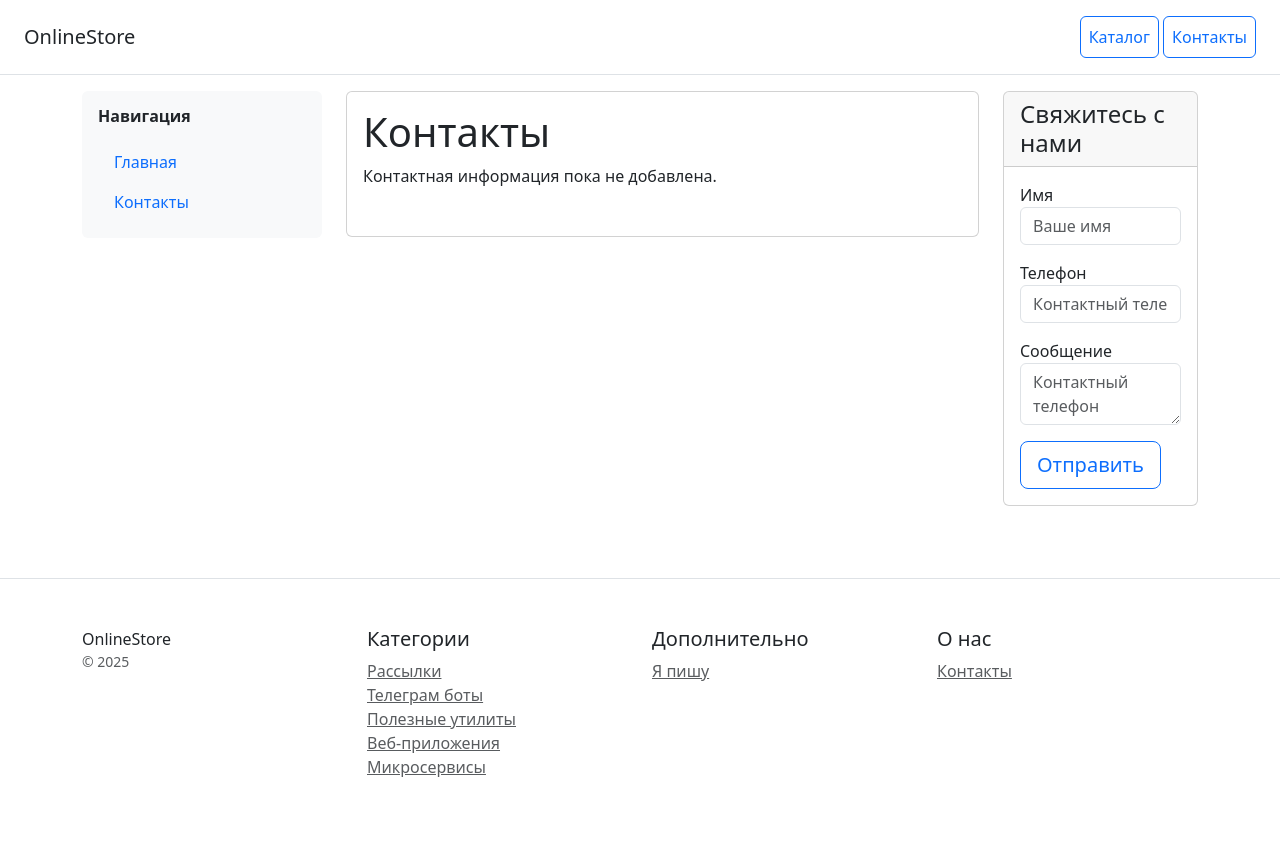
After one commit to starchenko-dmi/OnlineStorePort, a Django app: template catalog/templates/catalog/contacts.html in a window 1280 px wide. The commit adds this page. Run offline with Django 5.2, Linux system fonts and the light colour scheme; the template is opened without the code that fills it, so the values that code supplies are empty; some libraries are stand-ins or nearby versions.

Commit message:
Добавлен базовый шаблон, и главное меню

```diff
--- a/catalog/templates/home.html
+++ b/catalog/templates/catalog/base.html
@@ -3,47 +3,53 @@
 <head>
     <meta charset="utf-8">
     <meta name="viewport" content="width=device-width, initial-scale=1">
-    <title>OnlineStore</title>
+    <title>{% block title %}Онлайн магазин Дмитрия Старченко{% endblock %}</title>
     {% load static %}
     <link rel="stylesheet" href="{% static 'css/bootstrap.min.css' %}">
-
+    <style>
+        .main-content-layout {
+            display: flex;
+            gap: 1.5rem;
+            /* Можно задать минимальную высоту, если нужно */
+        }
+        .sidebar-menu {
+            width: 240px;
+            background-color: #f8f9fa;
+            padding: 1rem;
+            border-radius: 0.375rem;
+            align-self: flex-start;
+        }
+        .main-content-area {
+            flex: 1;
+        }
+    </style>
 </head>
 <body>
 <div class="d-flex flex-column flex-md-row align-items-center p-3 px-md-4 mb-3 bg-white border-bottom box-shadow">
-    <h5 class="my-0 mr-md-auto font-weight-normal">OnlineStore</h5>
+    <h5 class="my-0 me-md-auto font-weight-normal">OnlineStore</h5>
     <nav class="ms-5">
         <a class="p-2 btn btn-outline-primary" href="/">Каталог</a>
         <a class="p-2 btn btn-outline-primary" href="/contacts/">Контакты</a>
     </nav>
 </div>
 
-<div class="pricing-header px-3 py-3 pt-md-5 pb-md-4 mx-auto text-center">
-    <h1 class="display-4">OnlineStore</h1>
-    <p class="lead">OnlineStore - это отличный продукт который сделал для Вас Дмитрий Старченко</p>
+<!-- ЦЕНТРАЛЬНАЯ ОБЛАСТЬ: меню + контент -->
+<div class="container mb-4">
+    <div class="main-content-layout">
+        <!-- Левое вертикальное меню -->
+        {% block content_1 %}{% endblock %}
+
+
+        <!-- Основной контент из дочерних шаблонов -->
+        <div class="main-content-area">
+            {% block content %}{% endblock %}
+        </div>
+    </div>
 </div>
 
-<div class="container">
-    <div class="row text-center">
-        <div class="col-3">
-            <div class="card mb-4 box-shadow">
-                <div class="card-header">
-                    <h4 class="my-0 font-weight-normal">Отличный работник</h4>
-                </div>
-                <div class="card-body">
-                    <h1 class="card-title pricing-card-title">₽ 140 000</h1>
-                    <ul class="list-unstyled mt-3 mb-4 text-start m-3">
-                        <li>- Неограниченная лицензия</li>
-                        <li>- Поддержка</li>
-                        <li>- Работа на сервере</li>
-                        <li>- Получение обновлений</li>
-                    </ul>
-                    <button type="button" class="btn btn-lg btn-block btn-outline-primary">Купить</button>
-                </div>
-            </div>
-        </div>
-    </div>
-
-    <footer class="pt-4 my-md-5 pt-md-5 border-top">
+<!-- ПОДВАЛ -->
+<footer class="pt-4 my-md-5 pt-md-5 border-top">
+    <div class="container">
         <div class="row">
             <div class="col-12 col-md">
                 OnlineStore
@@ -72,8 +78,9 @@
                 </ul>
             </div>
         </div>
-    </footer>
-</div>
+    </div>
+</footer>
+
 <script src="{% static 'js/bootstrap.bundle.min.js' %}"></script>
 </body>
 </html>
--- a/catalog/templates/contacts.html
+++ b/catalog/templates/catalog/contacts.html
@@ -1,3 +1,64 @@
+{% extends 'catalog/base.html' %}
+
+{% block title %}Контакты{% endblock %}
+{% block content_1 %}{% include 'catalog/main_menu.html' %}{% endblock %}
+{% block content %}
+
+<div class="row text-start">
+    <div class="col-lg-9 col-md-6 col-sm-12">
+        <div class="card mb-4 box-shadow">
+            <div class="card-body">
+                <table class="table table-striped">
+                    <h1>Контакты</h1>
+                    {% if contact_info %}
+                      <p><strong>Адрес:</strong> {{ contact_info.address }}</p>
+                      <p><strong>Телефон:</strong> {{ contact_info.phone }}</p>
+                      <p><strong>Email:</strong> {{ contact_info.email }}</p>
+                      <p><strong>Часы работы:</strong><br>{{ contact_info.opening_hours|linebreaks }}</p>
+                    {% else %}
+                      <p>Контактная информация пока не добавлена.</p>
+                    {% endif %}
+                </table>
+            </div>
+        </div>
+    </div>
+    <div class="col-lg-3 col-md-6 col-sm-12">
+        <div class="card mb-4 box-shadow">
+            <div class="card-header">
+                <h4 class="my-0 font-weight-normal">Свяжитесь с нами</h4>
+            </div>
+            <div class="card-body">
+                <form method="post" action="" class="form-floating">
+                    {% csrf_token %}
+                    <div class="mb-3">
+                        <label for="name">Имя</label>
+                        <input type="text" name="name" class="form-control" id="name" placeholder="Ваше имя" required>
+                    </div>
+                    <div class="mb-3">
+                        <label for="phone">Телефон</label>
+                        <input type="text" name="phone" class="form-control" id="phone" placeholder="Контактный телефон" required>
+                    </div>
+                    <div class="mb-3">
+                        <label for="message">Сообщение</label>
+                        <textarea type="text" name="message" class="form-control" id="message" placeholder="Контактный телефон" required></textarea>
+                    </div>
+                    <button type="submit" class="btn btn-lg btn-block btn-outline-primary">Отправить</button>
+                </form>
+            </div>
+        </div>
+    </div>
+</div>
+{% endblock %}
+
+
+
+
+
+
+
+
+
+
 <!doctype html>
 <html lang="ru">
 <head>
--- /dev/null
+++ b/catalog/templates/catalog/main_menu.html
@@ -0,0 +1,11 @@
+<main_menu>
+    <!-- Левое вертикальное меню -->
+    <div class="sidebar-menu">
+        <h6 class="fw-bold mb-3">Навигация</h6>
+        <ul class="nav flex-column">
+            <li><a class="nav-link" href="/">Главная</a></li>
+            <li><a class="nav-link" href="/contacts/">Контакты</a></li>
+            <!-- Добавьте другие пункты при необходимости -->
+        </ul>
+    </div>
+</main_menu>
--- a/catalog/urls.py
+++ b/catalog/urls.py
@@ -1,11 +1,10 @@
 from django.urls import path
 from catalog.apps import CatalogConfig
-from catalog.views import home, contacts, our_contacts
+from catalog.views import home, contacts
 
 app_name = CatalogConfig.name
 
 urlpatterns = [
     path('', home, name='home'),
     path('contacts/', contacts, name='contacts'),
-    path('our_contacts/', our_contacts, name='our_contacts'),
 ]
```
Also changed, not shown: catalog/templates/catalog/home.html (added, +29 -0 lines), catalog/views.py (+6 -10 lines).
